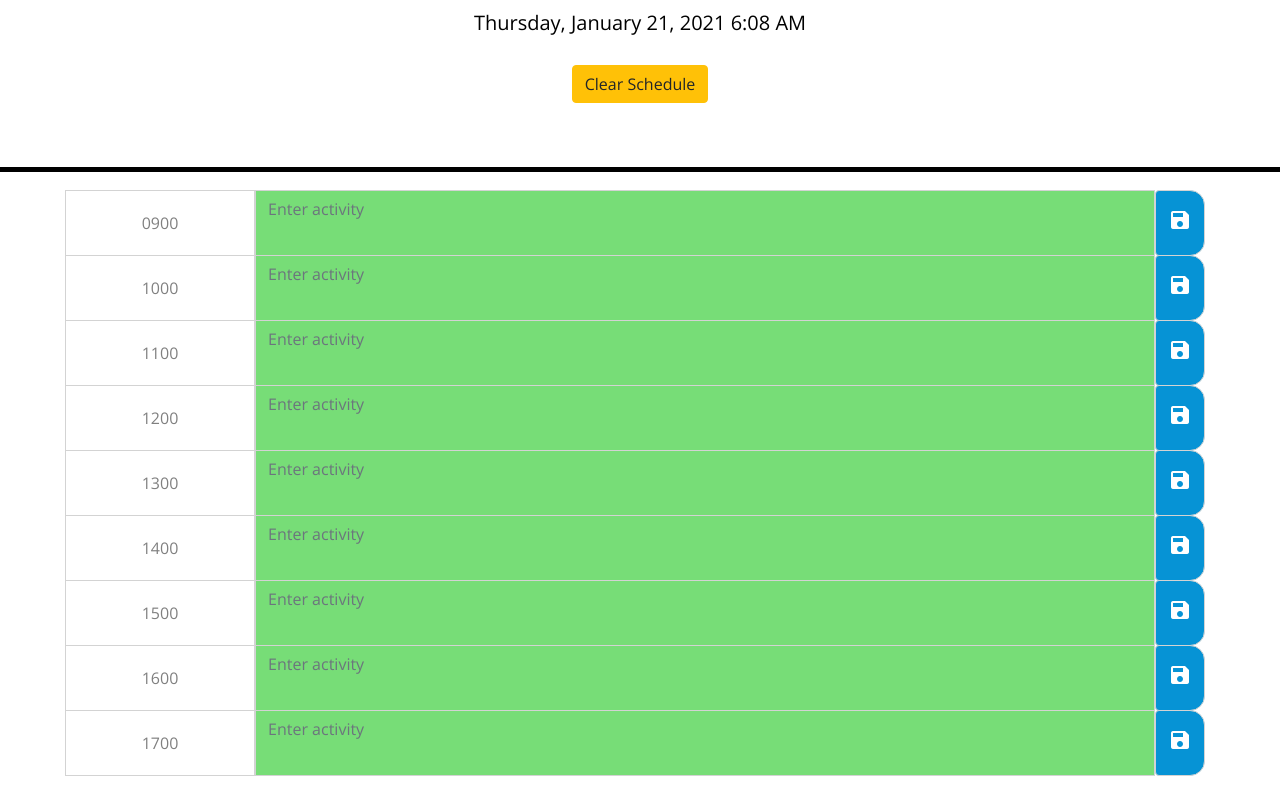
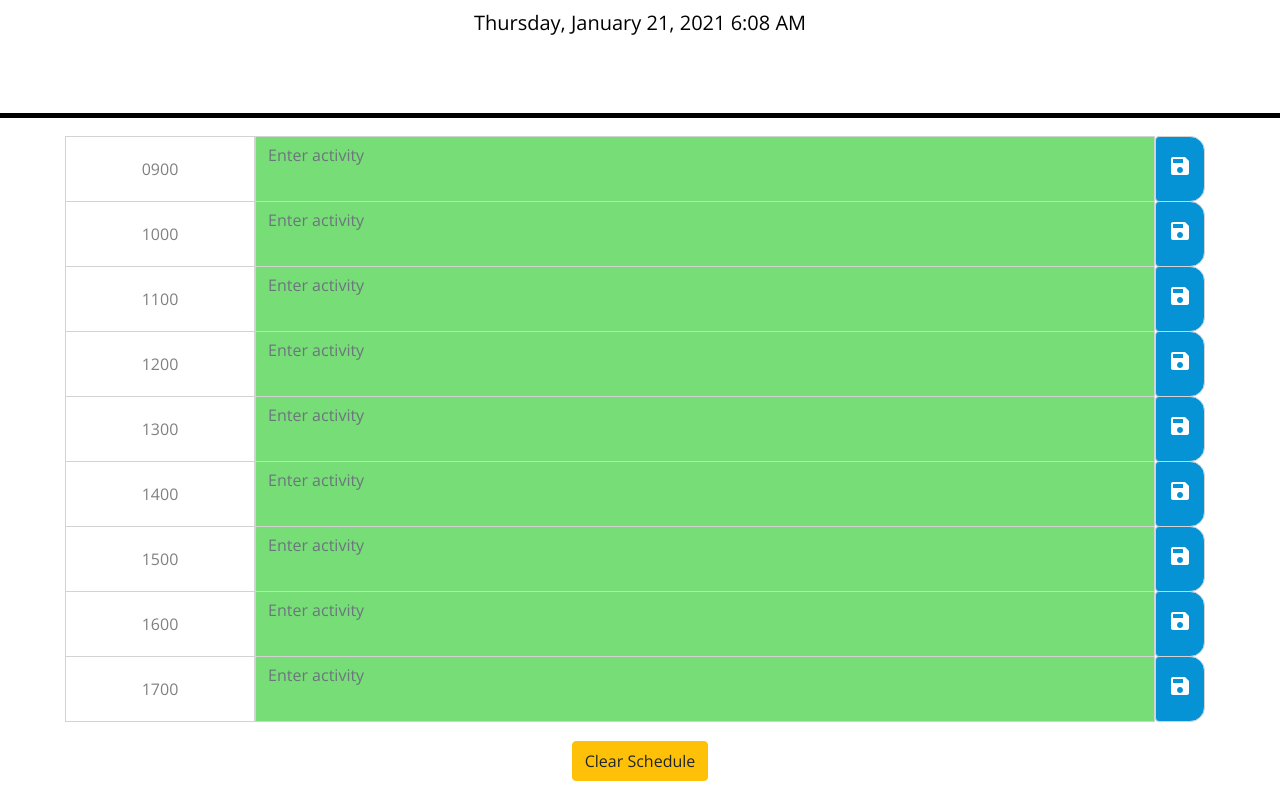
Before and after one commit to kdkleven/uofm-bootcamp-homework-05, a website: page 05-Third-Party-APIs/Develop/index.html in a window 1280 px wide. Shown: the part 181-981 px from the top of the page. Drawn offline with nearby package versions, Linux system fonts and the light colour scheme.

Commit message:
Repositioned clear schedule button to the bottom of the page

```diff
--- a/05-Third-Party-APIs/Develop/index.html
+++ b/05-Third-Party-APIs/Develop/index.html
@@ -18,8 +18,7 @@
     <header class="jumbotron">
       <h1 class="display-3">Work Day Scheduler</h1>
       <p class="lead">A simple calendar app for scheduling your work day</p>
-      <p id="currentDay" class="lead"></p><br>
-      <button class="btn btn-warning" id="clear">Clear Schedule</button>
+      <p id="currentDay" class="lead"></p>
     </header>
     <div class="container">
       <div class="row">
@@ -94,6 +93,13 @@
               class="material-icons">save</span></button>
         </div>
       </div>
+      <footer>
+        <h3>
+          <div class="row">
+          <button class="btn btn-warning" id="clear">Clear Schedule</button>
+        </div>
+        </h3>
+      </footer>
     </div>
 
     <script src="https://cdnjs.cloudflare.com/ajax/libs/jquery/3.2.1/jquery.min.js"></script>
--- a/05-Third-Party-APIs/Develop/style.css
+++ b/05-Third-Party-APIs/Develop/style.css
@@ -90,3 +90,11 @@ textarea{
 .save {
   border: 1px solid #d3d3d3;
 }
+
+#clear {
+  margin: auto;
+  margin-bottom: 50px;
+  height: 40px;
+  position: relative;
+  top: 25%;
+}
```
